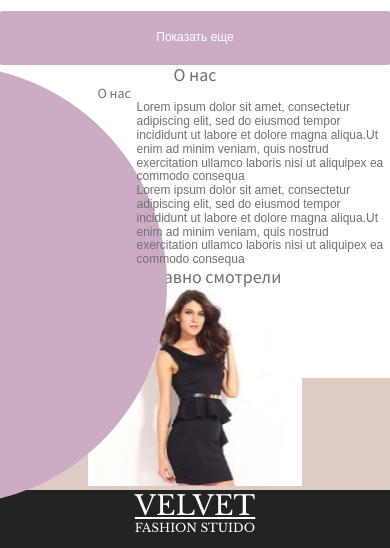
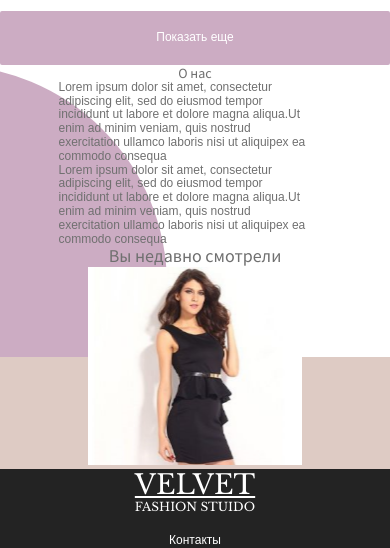
Before and after one commit to a1exweb/velvet_project, a website: page index.html in a window 390 px wide. Shown: the part 1168-1716 px from the top of the page. Drawn offline with nearby package versions, Linux system fonts and the light colour scheme; files that its build step writes are made by us from their sources; files whose address does not match are found by name.

Commit message:
fix section about

```diff
--- a/sass/blocks/about.sass
+++ b/sass/blocks/about.sass
@@ -30,6 +30,7 @@
         height: 440px
         border-radius: 50%
         left: -70%
+        z-index: -1
 .rectangle
     position: relative
     display: flex
--- a/sass/blocks/recently-watched.sass
+++ b/sass/blocks/recently-watched.sass
@@ -1,5 +1,5 @@
 .recently-watched
-    background: linear-gradient(180deg, white 50%, $beige 50%)
+    background: linear-gradient(180deg, transparent 50%, $beige 50%)
     &__title
         margin-top: px-to-rem(80px)
         margin-bottom: px-to-rem(80px)
--- a/sass/media.sass
+++ b/sass/media.sass
@@ -143,6 +143,17 @@
     .about
         &-rightside
             display: none
+        &-leftside
+            width: 100%
+        &__title
+            display: none
+            &-left
+                text-align: center !important
+                margin-left: 0
+        &__description-block
+            margin-left: 15%
+        &__text
+            max-width: 400px
     .recently-watched-block
         justify-content: center
         & > a:nth-child(n + 2)
@@ -182,7 +193,13 @@
     .header-wrap-slider
         height: px-to-rem(406px)
         max-width: px-to-rem(420px)
+    .about
+        &__text
+            max-width: 300px
 @media ( max-width: 400px )
     .header-wrap-slider
         height: 306px
         max-width: 320px
+    .about
+        &__text
+            max-width: 250px
```
Also changed, not shown: build/css/style.min.css, 1 other file.
